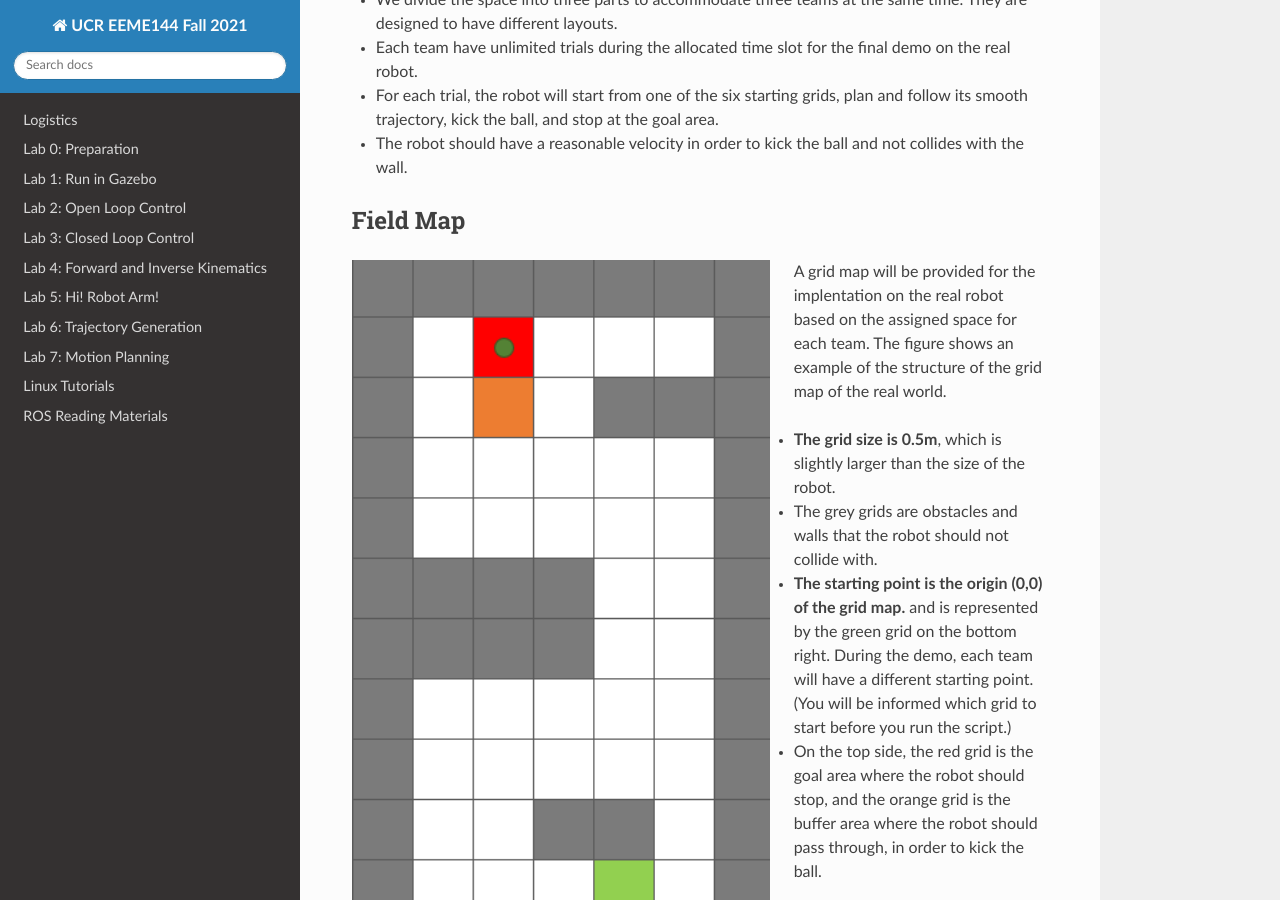
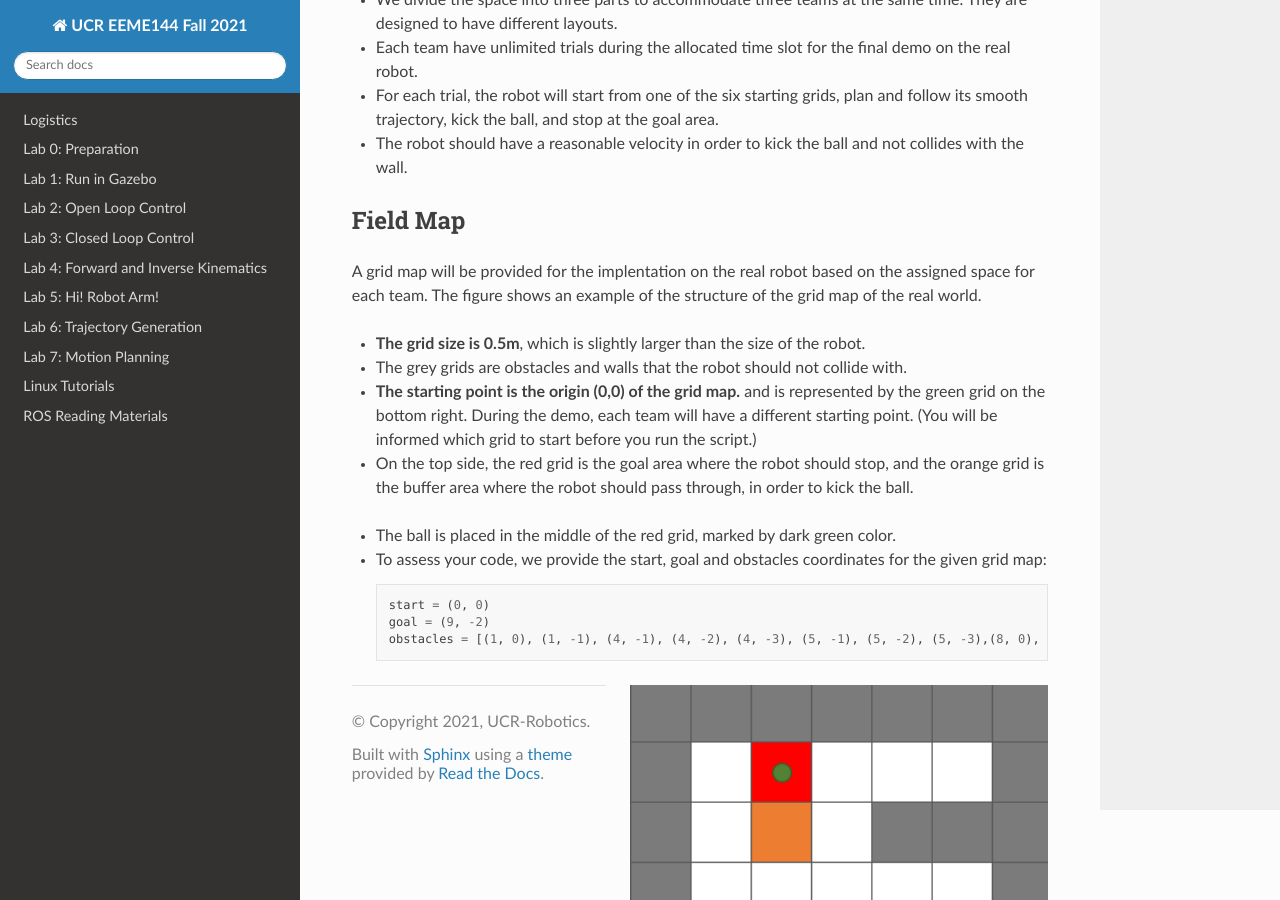
Before and after one commit to UCR-Robotics/ee144, a Sphinx documentation site: the page built from docs/lab8.rst, in a window 1280 px wide and 900 px high, scrolled down 4022 px. Built offline with Sphinx 7.4.7 and the Read the Docs theme 2.0.0, drawn with Linux system fonts in a browser that asks for light colours.

Commit message:
Update lab8.rst

```diff
--- a/docs/lab8.rst
+++ b/docs/lab8.rst
@@ -231,10 +231,6 @@ About the implementation
 Field Map
 ---------
 
-.. image:: pics/grid_map.png
- :width: 60%
- :align: left
-
 A grid map will be provided for the implentation on the real robot based on the assigned space for each team. The figure shows an example of the structure of the grid map
 of the real world.
 
@@ -262,3 +258,7 @@ of the real world.
     start = (0, 0)
     goal = (9, -2)
     obstacles = [(1, 0), (1, -1), (4, -1), (4, -2), (4, -3), (5, -1), (5, -2), (5, -3),(8, 0), (8, 1)]
+
+.. image:: pics/grid_map.jpg
+ :width: 60%
+ :align: right
```
